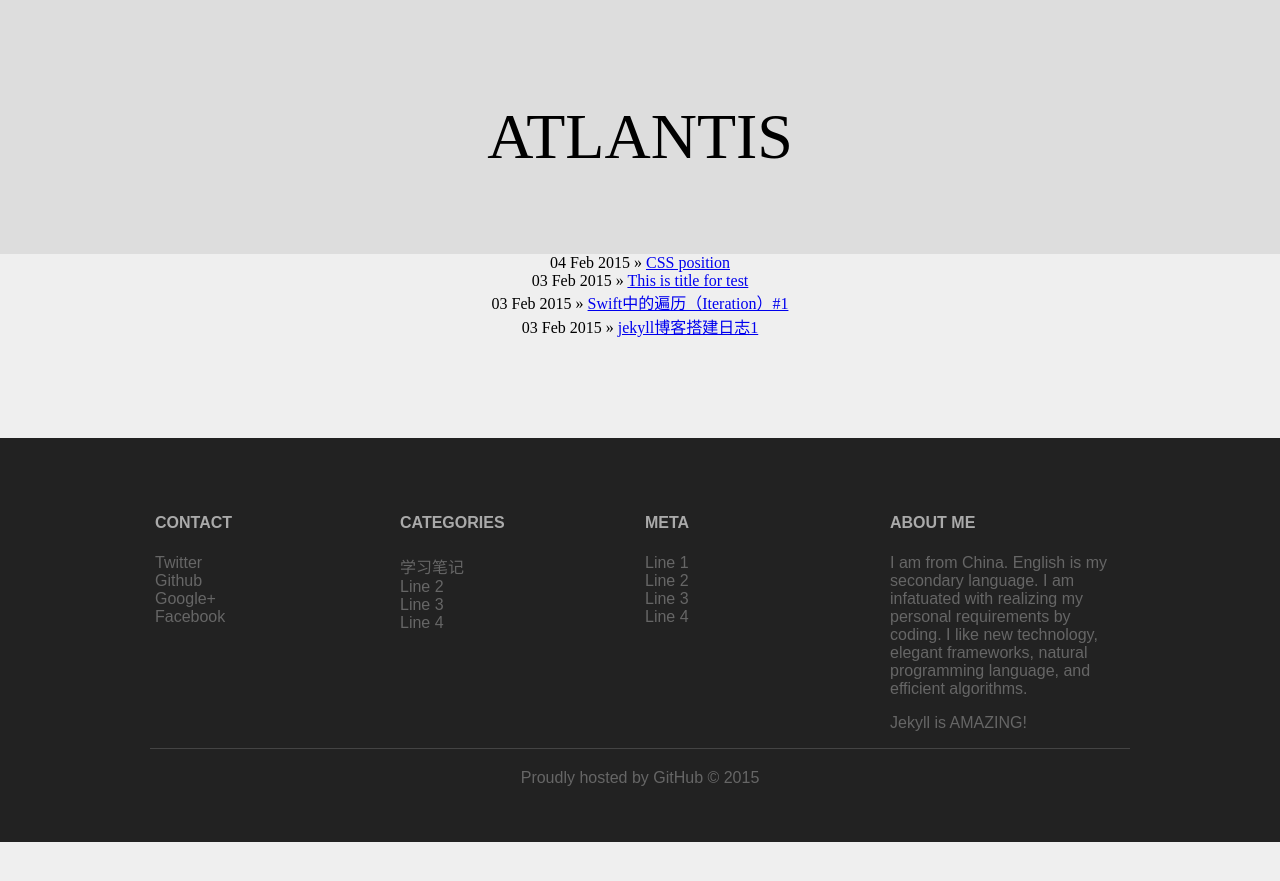
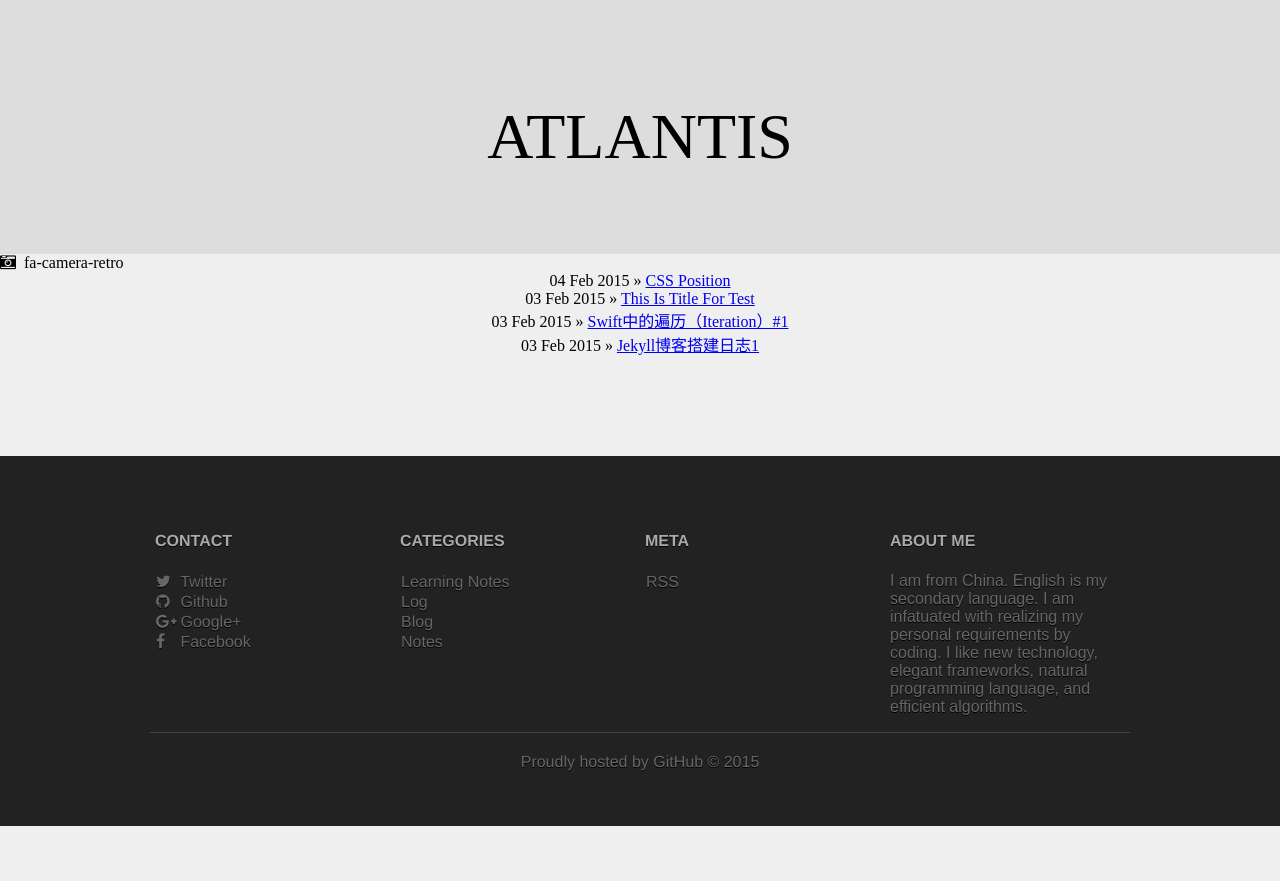
Before and after one commit to wenqingyu/reliveyy.github.io, a Jekyll site: the page built from index.html, in a window 1280 px wide. Shown: the top 881 px of the page. Built offline with Jekyll 4.4.1, drawn with Linux system fonts in a browser that asks for light colours; nearby versions of some CDN libraries; Markdown is read by kramdown in place of the engine named in the settings.

```diff
--- a/_includes/footer.html
+++ b/_includes/footer.html
@@ -3,10 +3,15 @@
 		<div class="footer-column-inner-wrapper">
 			<h4>Contact</h4>
 			<ul>
-				<li>Twitter</li>
-				<li>Github</li>
-				<li>Google+</li>
-				<li>Facebook</li>
+				<style>
+					i {
+						width: 20px;
+					}
+				</style>
+				<li><i class="fa fa-twitter"></i> Twitter</li>
+				<li><i class="fa fa-github"></i> Github</li>
+				<li><i class="fa fa-google-plus"></i> Google+</li>
+				<li><i class="fa fa-facebook"></i> Facebook</li>
 			</ul>
 		</div>
 	</div>
@@ -14,10 +19,14 @@
 		<div class="footer-column-inner-wrapper">
 			<h4>Categories</h4>
 			<ul>
-				<li>学习笔记</li>
-				<li>Line 2</li>
-				<li>Line 3</li>
-				<li>Line 4</li>
+				<style type="text/css">
+					li {
+						text-transform: capitalize;
+					}
+				</style>
+				{% for c in site.categories %}
+				<li> {{ c | first }} </li>
+				{% endfor %}
 			</ul>
 		</div>
 	</div>
@@ -25,18 +34,14 @@
 		<div class="footer-column-inner-wrapper">
 			<h4>Meta</h4>
 			<ul>
-				<li>Line 1</li>
-				<li>Line 2</li>
-				<li>Line 3</li>
-				<li>Line 4</li>
+				<li>RSS</li>
 			</ul>
 		</div>
 	</div>
 	<div class="footer-column">
 		<div class="footer-column-inner-wrapper">
 			<h4>About Me</h4>
-			<p> I am from China. English is my secondary language. I am infatuated with realizing my personal requirements by coding. I like new technology, elegant frameworks, natural programming language, and efficient algorithms.</p>
-			<p>Jekyll is AMAZING!</p>
+			<p style="font-family:Cochin, Sans-Serif;"> I am from China. English is my secondary language. I am infatuated with realizing my personal requirements by coding. I like new technology, elegant frameworks, natural programming language, and efficient algorithms.</p>
 		</div>
 	</div>
 	<div class="footer-row">
--- a/_layouts/default.html
+++ b/_layouts/default.html
@@ -8,6 +8,7 @@
     <!-- CSS -->
     <link rel="stylesheet" href="/css/blog.css" type="text/css" />
     <link rel="stylesheet" href="/css/highlight.css" type="text/css" />
+    <link rel="stylesheet" href="//maxcdn.bootstrapcdn.com/font-awesome/4.3.0/css/font-awesome.min.css">
     <!--<link rel="stylesheet" href="/css/semantic.min.css" type="text/css" />-->
     <!--<script src="/js/semantic.min.js" />-->
 
--- a/_layouts/post.html
+++ b/_layouts/post.html
@@ -33,3 +33,5 @@ layout: default
         {{ content }}
     </div>
 </div>
+
+{% include disqus.html %}
--- a/css/blog.css
+++ b/css/blog.css
@@ -86,11 +86,12 @@ html,body{
 #footer {
 	background: #222;
 	color: #666;
-	font-family: Arial;
+	font-family: Helvetica, Sans-Serif;
 	clear: both;
 	margin: auto;
 	padding-bottom: 50px;
 	padding-top: 50px;
+	text-shadow: 0 1px 0 #000;
 }
 .footer-column-inner-wrapper {
 	margin: 5px;
@@ -104,6 +105,9 @@ html,body{
 	list-style-type: none;
 	padding: 0px;
     margin: 0px;
+}
+.footer-column-inner-wrapper li {
+	padding: 1px;
 }
 .footer-row {
 	clear: both;
--- a/index.html
+++ b/index.html
@@ -2,6 +2,7 @@
 layout: default
 title: Pure & Simple
 ---
+<i class="fa fa-camera-retro"></i> fa-camera-retro
 <div id="posts">
 <ul>
 	{% for post in site.posts %}
```
Also changed, not shown: _includes/disqus.html (added, +13 -0 lines), _posts/2015-2-3-swift-iteration-1.md (+1 -0 lines), css/syntax.css (deleted, +0 -60 lines), css/font-awesome.min.css (added).
